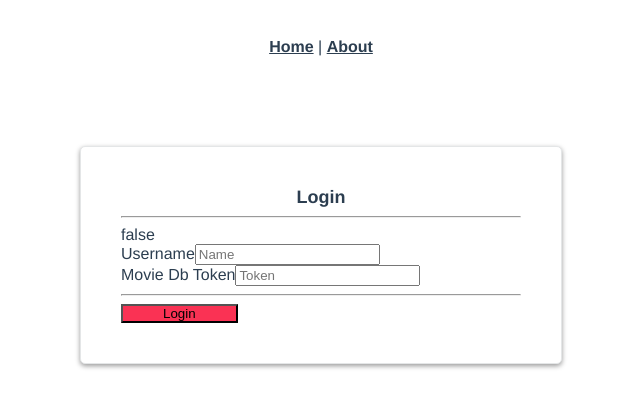
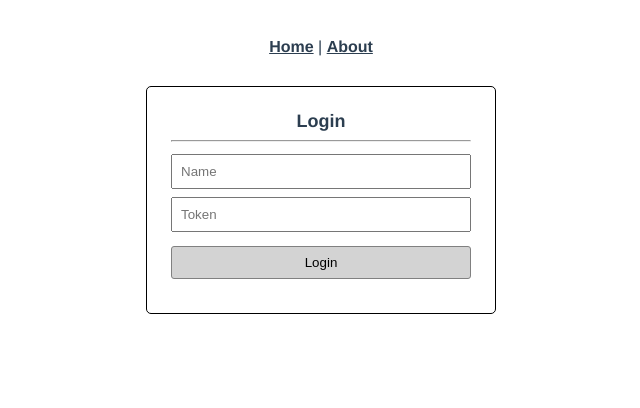
Before and after one commit to Chili6666/Vue-, a Vue app: page /login in a window 1280 px wide. Shown: the top 408 px of the page, without its empty margins (319-959 px from the left). Built offline with nearby package versions, Linux system fonts and the light colour scheme.

Commit message:
login with overlay

```diff
--- /dev/null
+++ b/src/components/spinner.vue
@@ -0,0 +1,83 @@
+<template>
+  <div class="loader">{{text}}</div>
+</template>
+
+
+<script lang="ts">
+import { defineComponent } from 'vue'
+
+export default defineComponent({
+  props:{
+    text:{
+      type:String,
+      default:'Loading...'
+    }
+  }
+})
+</script>
+
+
+<style scoped>
+
+/* https://projects.lukehaas.me/css-loaders/ */
+.loader,
+.loader:before,
+.loader:after {
+  background: #49744f;
+  -webkit-animation: load1 1s infinite ease-in-out;
+  animation: load1 1s infinite ease-in-out;
+  width: 1em;
+  height: 4em;
+}
+.loader {
+  color: #49744f;
+  text-indent: -9999em;
+  margin: 88px auto;
+  position: relative;
+  font-size: 11px;
+  -webkit-transform: translateZ(0);
+  -ms-transform: translateZ(0);
+  transform: translateZ(0);
+  -webkit-animation-delay: -0.16s;
+  animation-delay: -0.16s;
+}
+.loader:before,
+.loader:after {
+  position: absolute;
+  top: 0;
+  content: '';
+}
+.loader:before {
+  left: -1.5em;
+  -webkit-animation-delay: -0.32s;
+  animation-delay: -0.32s;
+}
+.loader:after {
+  left: 1.5em;
+}
+@-webkit-keyframes load1 {
+  0%,
+  80%,
+  100% {
+    box-shadow: 0 0;
+    height: 4em;
+  }
+  40% {
+    box-shadow: 0 -2em;
+    height: 5em;
+  }
+}
+@keyframes load1 {
+  0%,
+  80%,
+  100% {
+    box-shadow: 0 0;
+    height: 4em;
+  }
+  40% {
+    box-shadow: 0 -2em;
+    height: 5em;
+  }
+}
+
+</style>
--- a/src/views/Login.vue
+++ b/src/views/Login.vue
@@ -2,17 +2,13 @@
   <div class="login-box">
     <h4>Login</h4>
     <hr />
-    {{ isloading }}
-    <form class="form-group" @submit.prevent="login">
-      <div class="input-field">
-        <label>Username</label>
-        <input required v-model="username" placeholder="Name" />
-      </div>
-      <div>
-        <label>Movie Db Token</label>
-        <input required v-model="requestToken" placeholder="Token" />
-      </div>
-      <hr />
+    <div v-if="isloading" class="container-loading">
+      <Spinner />
+    </div>
+
+    <form @submit.prevent="login">
+      <input required v-model="username" placeholder="Name" />
+      <input required v-model="requestToken" placeholder="Token" />
       <button type="submit">Login</button>
     </form>
   </div>
@@ -25,8 +21,12 @@ import { useUserStore } from "@/stores/userStore";
 import { useRouter } from "vue-router";
 import { IUser } from "@/models/user";
 import AuthService from "@/services/AuthService";
+import Spinner from "@/components/spinner.vue";
 
 export default {
+  components: {
+    Spinner,
+  },
   setup() {
     const store = useUserStore();
     const router = useRouter();
@@ -74,25 +74,44 @@ h4 {
 }
 
 .login-box {
-  width: 400px;
-  height: auto;
-  background-color: white;
+  border: 1px solid black;
   border-radius: 5px;
-  padding: 40px;
-  margin: auto;
-  margin-top: 60px;
-  border: 1px solid #e4e6e7;
-  box-shadow: 0px 2px 5px rgba(0, 0, 0, 0.4);
-  text-align: left;
+  padding: 1.5rem;
+  width: 300px;
+  margin-left: auto;
+  margin-right: auto;
+  position: relative;
+  overflow: hidden;
+}
+
+.container-loading {
+  position: absolute;
+  top: 0;
+  left: 0;
+  right: 0;
+  bottom: 0;
+  display: flex;
+  justify-content: center;
+  align-items: center;
+  background-color: rgba(0, 0, 0, 0.3);
 }
 
 button {
-  margin: auto;
-  background-color: #fa3254;
-  margin: 0;
-  padding: 0px 40px;
+  margin: 10px 0px;
+  padding: 0.5rem;
+  background-color: lightgray;
+  border: 1px solid gray;
+  border-radius: 3px;
+  cursor: pointer;
 }
-button i {
-  font-size: 18px;
+
+input {
+  padding: 0.5rem;
+    margin: 4px 0px;
+}
+
+form {
+  display: flex;
+  flex-flow: column;
 }
 </style>
```
